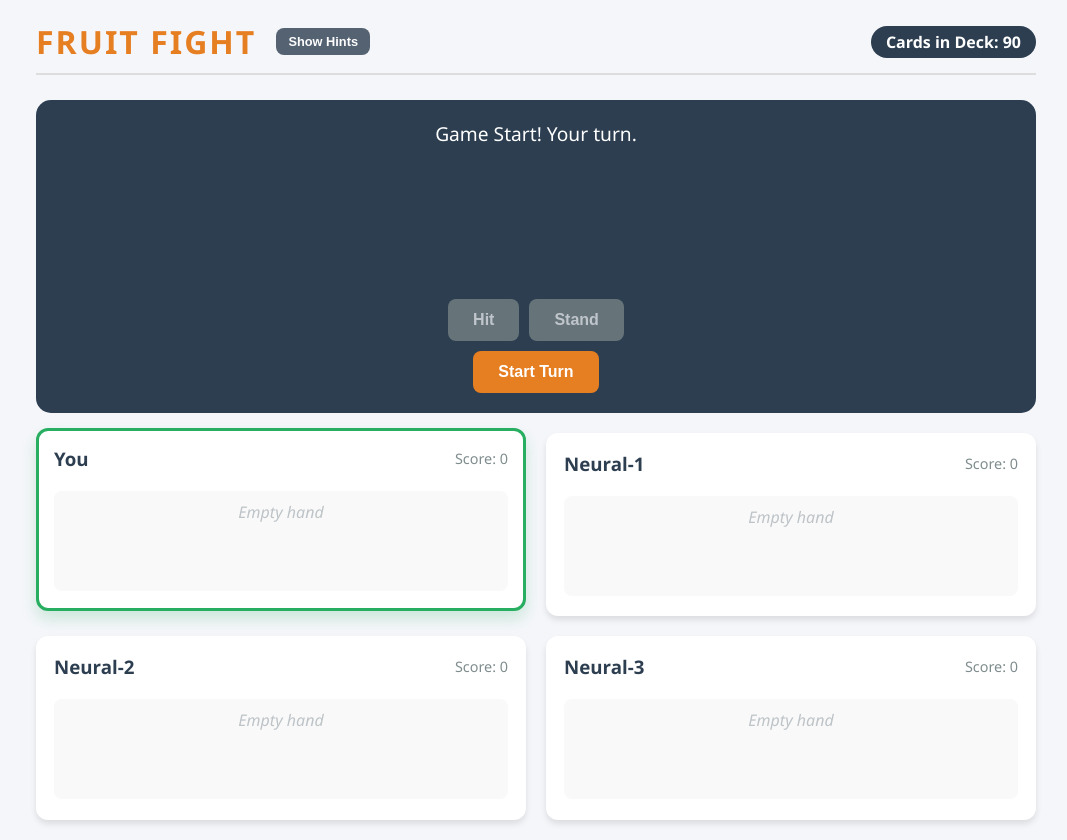
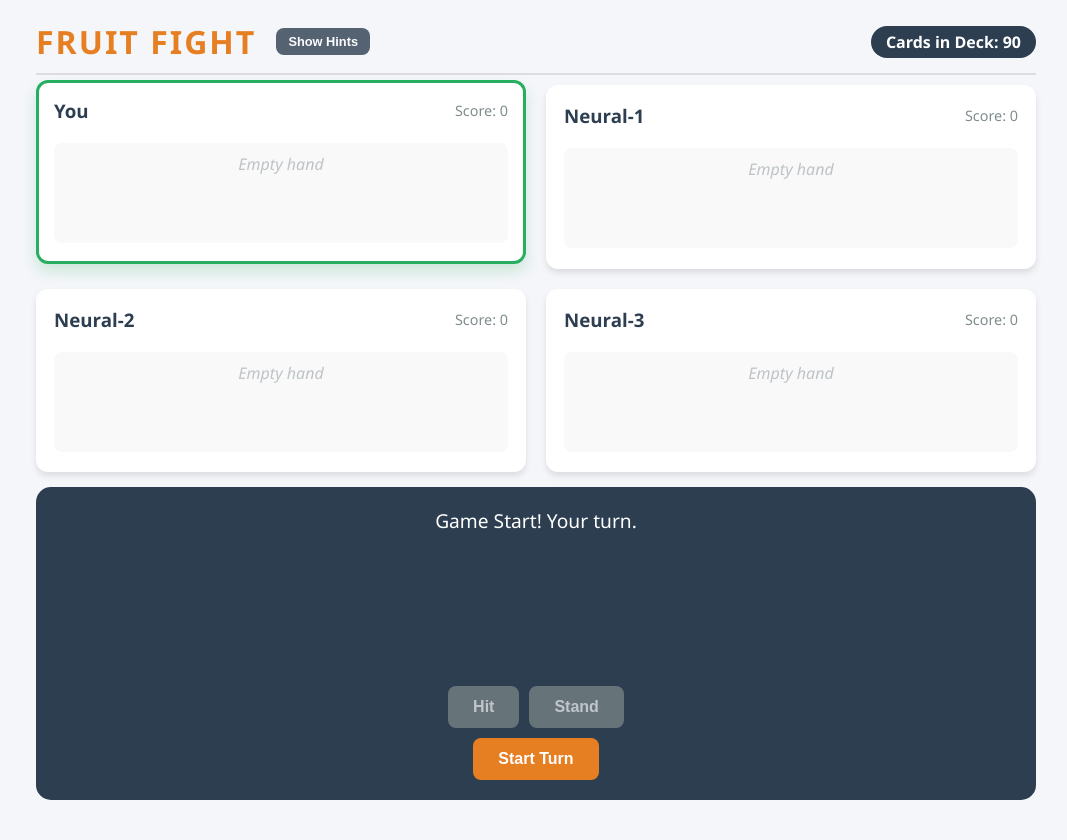
Before and after one commit to kageraaron/fruit-fight, a React (Vite) app: page / in a window 1280 px wide. Shown: the whole page, without its empty margins (104-1171 px from the left). Built offline with nearby package versions, Linux system fonts and the light colour scheme.

Commit message:
fix image pathing

```diff
--- a/App.tsx
+++ b/App.tsx
@@ -1,7 +1,6 @@
 import React, { useState, useCallback, useEffect, useMemo } from 'react';
 import './App.css';
 import cardColorsRaw from './src/img/colors.json';
-import { cardImages } from './src/img';
 import {
   AdvancedAI,
   NeuralAI,
@@ -409,6 +408,48 @@ export default function App() {
         </div>
       )}
 
+      <div className="player-grid">
+        {gameState.players.map((p, idx) => (
+            <div key={p.id} className={`player-card ${idx === gameState.activePlayerIndex ? 'active' : ''}`}>
+            <div className='player-header'>
+                <h3>{p.name}</h3>
+                <div className="score-container">
+                    <span className="score">Score: {calculateTotalScore(p.scorePile)}</span>
+                    {scoreAnimation?.playerId === p.id && (
+                        <div className="score-popup">+{scoreAnimation.amount}</div>
+                    )}
+                    {bustAnimation?.playerId === p.id && (
+                        <div className="bust-popup">BUST!</div>
+                    )}
+                </div>
+            </div>
+            <div className="display-area">
+                {p.display.length === 0 && <div className="empty-display">Empty hand</div>}
+                {p.display.map((c, i) => {
+                    const isBeingStolen = gameState.pendingSteal &&
+                                          gameState.pendingSteal.card === c &&
+                                          idx !== gameState.activePlayerIndex;
+
+                    // Logic: If there is a pending steal, only the cards being stolen get their special color.
+                    // Otherwise (normal play), all cards get their special color.
+                    let borderColor = cardColors[c.toString()] || '#ddd';
+                    if (gameState.pendingSteal) {
+                      if (!isBeingStolen && !(gameState.pendingSteal.card === c && idx === gameState.activePlayerIndex)) {
+                        borderColor = '#ddd'; // Fade out other cards
+                      }
+                    }
+
+                    return (
+                        <div key={i} className={`card ${isBeingStolen ? 'being-stolen' : ''}`} style={{ borderColor }}>
+                            <img src={`./src/img/${c}.png`} alt={`Card value ${c}`} />
+                        </div>
+                    );
+                })}
+            </div>
+            </div>
+        ))}
+      </div>
+
       <div className="action-zone">
           <div className="game-message">{gameState.message}</div>
 
@@ -418,7 +459,7 @@ export default function App() {
                 <div className="card-group">
                   <div className="card-label">Drawn:</div>
                   <div className="card" style={{ borderColor: cardColors[gameState.pendingSteal.card.toString()] || '#ddd' }}>
-                    <img src={cardImages[gameState.pendingSteal.card]} alt="Drawn card" />
+                    <img src={`./src/img/${gameState.pendingSteal.card}.png`} alt="Drawn card" />
                   </div>
                 </div>
                 <div className="steal-arrow">→</div>
@@ -427,7 +468,7 @@ export default function App() {
                   <div className="stolen-cards-preview">
                     {Array.from({ length: gameState.pendingSteal.fromPlayers.reduce((acc, p) => acc + p.count, 0) }).map((_, i) => (
                       <div key={i} className="card mini" style={{ borderColor: cardColors[gameState.pendingSteal?.card.toString() || ''] || '#ddd' }}>
-                        <img src={cardImages[gameState.pendingSteal?.card!]} alt="Stolen card" />
+                        <img src={`./src/img/${gameState.pendingSteal?.card}.png`} alt="Stolen card" />
                       </div>
                     ))}
                   </div>
@@ -437,7 +478,7 @@ export default function App() {
               <div className="last-drawn-view">
                 <div className="card-label">Drawn:</div>
                 <div className="card" style={{ borderColor: cardColors[gameState.lastDrawn.toString()] || '#ddd' }}>
-                  <img src={cardImages[gameState.lastDrawn]} alt="Last drawn card" />
+                  <img src={`./src/img/${gameState.lastDrawn}.png`} alt="Last drawn card" />
                 </div>
               </div>
             )}
@@ -474,49 +515,6 @@ export default function App() {
           )}
       </div>
 
-      <div className="player-grid">
-        {gameState.players.map((p, idx) => (
-            <div key={p.id} className={`player-card ${idx === gameState.activePlayerIndex ? 'active' : ''}`}>
-            <div className='player-header'>
-                <h3>{p.name}</h3>
-                <div className="score-container">
-                    <span className="score">Score: {calculateTotalScore(p.scorePile)}</span>
-                    {scoreAnimation?.playerId === p.id && (
-                        <div className="score-popup">+{scoreAnimation.amount}</div>
-                    )}
-                    {bustAnimation?.playerId === p.id && (
-                        <div className="bust-popup">BUST!</div>
-                    )}
-                </div>
-            </div>
-            <div className="display-area">
-                {p.display.length === 0 && <div className="empty-display">Empty hand</div>}
-                {p.display.map((c, i) => {
-                    const isBeingStolen = gameState.pendingSteal &&
-                                          gameState.pendingSteal.card === c &&
-                                          idx !== gameState.activePlayerIndex;
-
-                    // Logic: If there is a pending steal, only the cards being stolen get their special color.
-                    // Otherwise (normal play), all cards get their special color.
-                    let borderColor = cardColors[c.toString()] || '#ddd';
-                    if (gameState.pendingSteal) {
-                      if (!isBeingStolen && !(gameState.pendingSteal.card === c && idx === gameState.activePlayerIndex)) {
-                        borderColor = '#ddd'; // Fade out other cards
-                      }
-                    }
-
-                    return (
-                        <div key={i} className={`card ${isBeingStolen ? 'being-stolen' : ''}`} style={{ borderColor }}>
-                            <img src={cardImages[c]} alt={`Card value ${c}`} />
-                        </div>
-                    );
-                    })}
-                    </div>
-
-                        </div>
-                        ))}
-                        </div>
-
       {showHints && (
         <div className="glossary-section">
             <h3>Strategy Glossary</h3>
--- /dev/null
+++ b/src/img/images.d.ts
@@ -0,0 +1,2 @@
+// Declares PNG files as modules so TypeScript can import them.
+declare module '*.png';
--- a/tsconfig.json
+++ b/tsconfig.json
@@ -16,5 +16,5 @@
     "noEmit": true,
     "jsx": "react-jsx"
   },
-  "include": ["App.tsx", "main.tsx", "gameEngine.ts", "simulate.ts", "trainer.ts", "vite.config.ts"]
+  "include": ["App.tsx", "main.tsx", "gameEngine.ts", "simulate.ts", "trainer.ts", "vite.config.ts", "src/img"]
 }
```
Also changed, not shown: rl_trainer/trainedModel.ts (+1 -1 lines), rl_trainer/best_weights.json, 1 other file (tests, documents, lock files or other folders).
